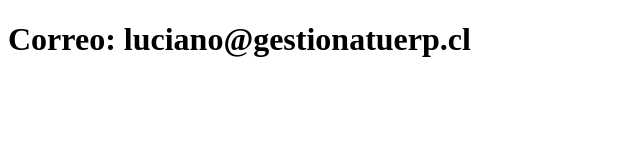
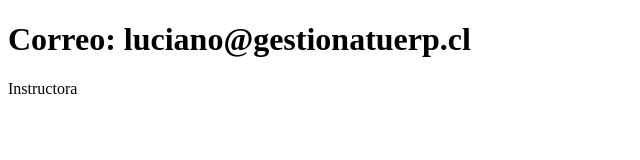
Before and after one commit to lsapiainv/sistema-de-registro, a plain HTML site: page Contacto.html in a window 1280 px wide. Shown: the full height of the page, 0-640 px from the left. Drawn offline with Linux system fonts and the light colour scheme.

Commit message:
Actualiza el contacto

```diff
--- a/Contacto.html
+++ b/Contacto.html
@@ -8,4 +8,4 @@
 <body>
 
 <h1>Correo: luciano@gestionatuerp.cl</h1>
-</html>
+<p>Instructora</p>
```
